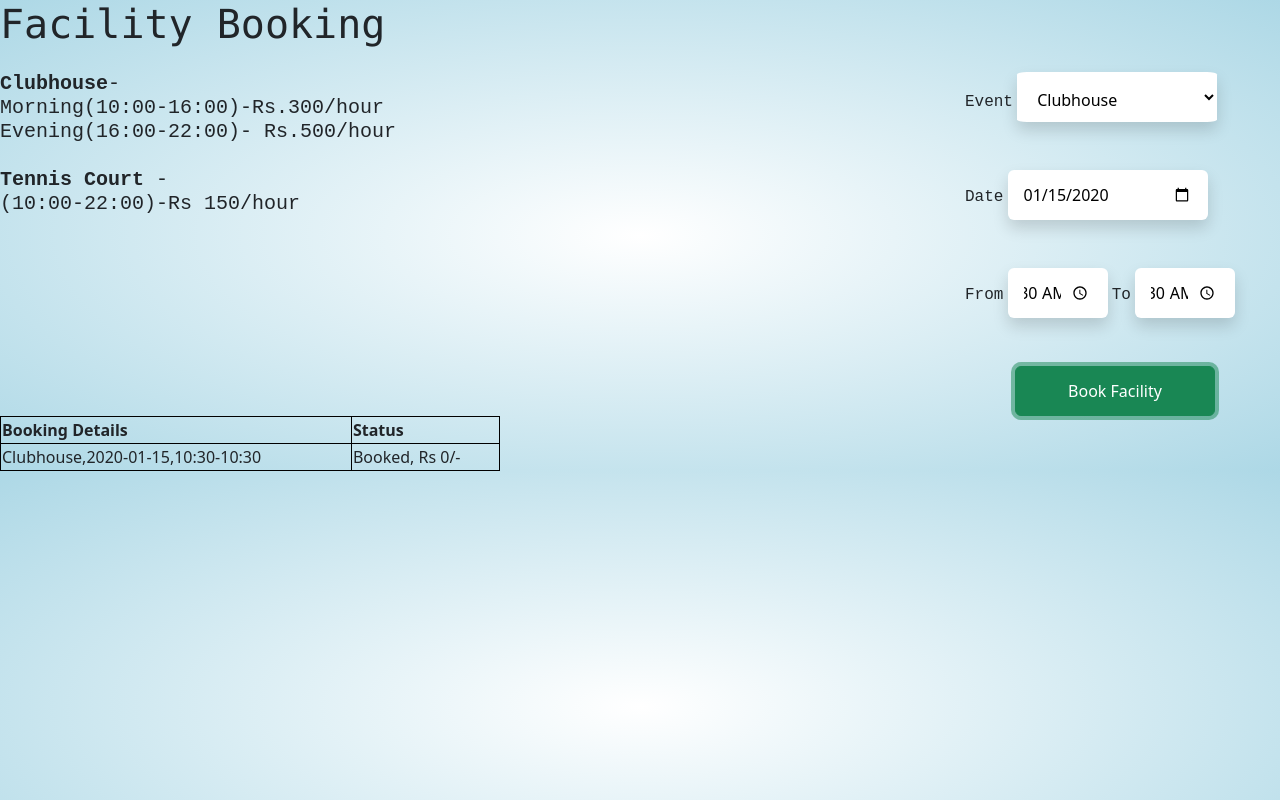
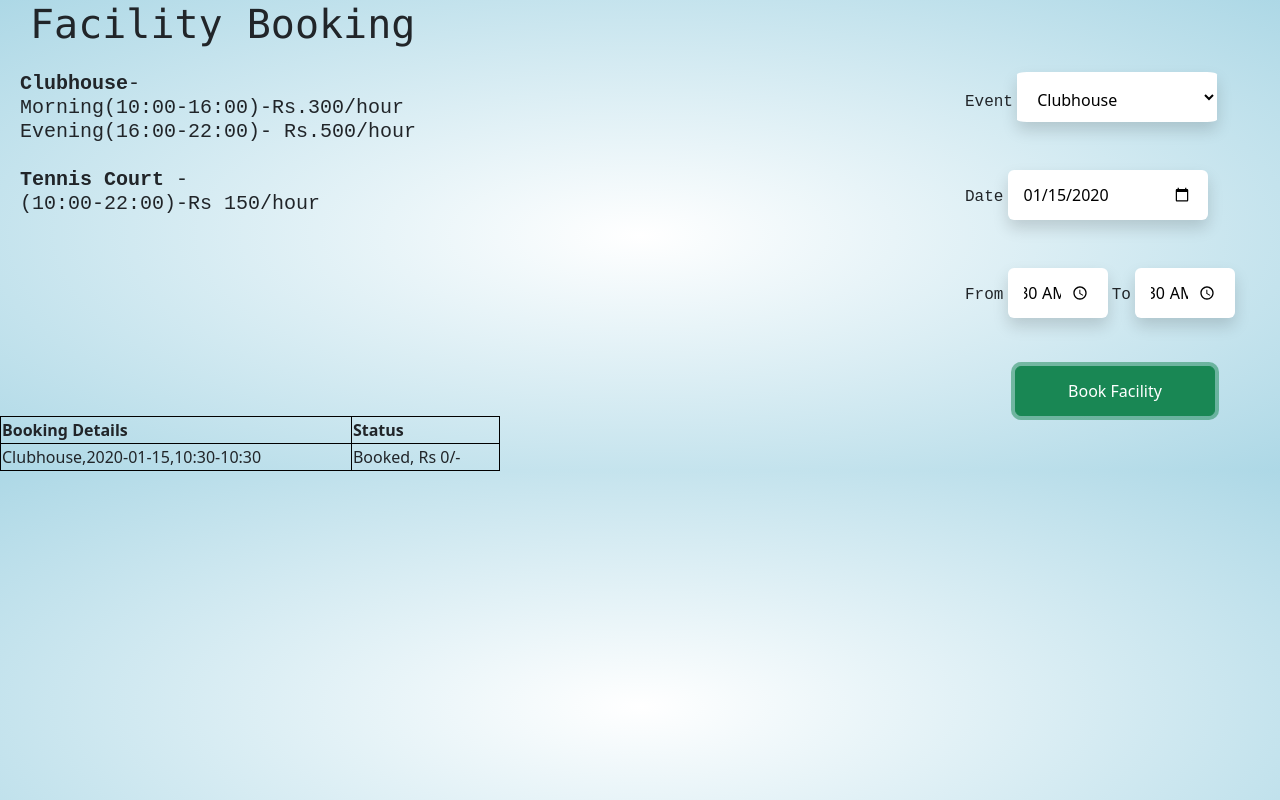
Before and after one commit to chaithanya2607/facility_booking, a plain HTML site: page index.html in a window 1280 px wide. Both pictures are taken after typing "2020-01-15", "10:30", "10:30" into the empty fields and a click on the input "Book Facility". Drawn offline with nearby package versions, Linux system fonts and the light colour scheme.

Commit message:
changed code

```diff
--- a/script.js
+++ b/script.js
@@ -17,6 +17,7 @@ var price1 = 300;
 var price2 = 500;
 var price3 = 150;
 var arr = [];
+var tim2=[];
 
 
 function Facilitytable(event) {
@@ -72,10 +73,12 @@ function Facilitytable(event) {
         if(arr[i]==`${facility.value},${date.value},${t1},${t2}`){
             result.innerText="Booking Failed,Already booked";
         }
-        else{
-            console.log("booked");
+        else if(tim2[i]==`${t2}`){
+          result.innerText="Booking Failed,Already booked";
         }
+
     }
+    tim2.push(`${t2}`);
     arr.push(`${facility.value},${date.value},${t1},${t2}`);
     console.log(arr);
 
--- a/style.css
+++ b/style.css
@@ -2,6 +2,7 @@ body{
     background-image: radial-gradient(white,lightblue);
     display: grid;
     grid-template-columns: auto auto;
+
 }
 input,select{
     border:0px solid white;
@@ -23,7 +24,11 @@ label,h5{
 }
 h1{
     font-weight: bold;
+    margin:30px;
 }
 #button{
     margin-left:50px;
 }
+h5{
+    margin:20px;
+}
```
Also changed, not shown: index.html (+0 -2 lines).
